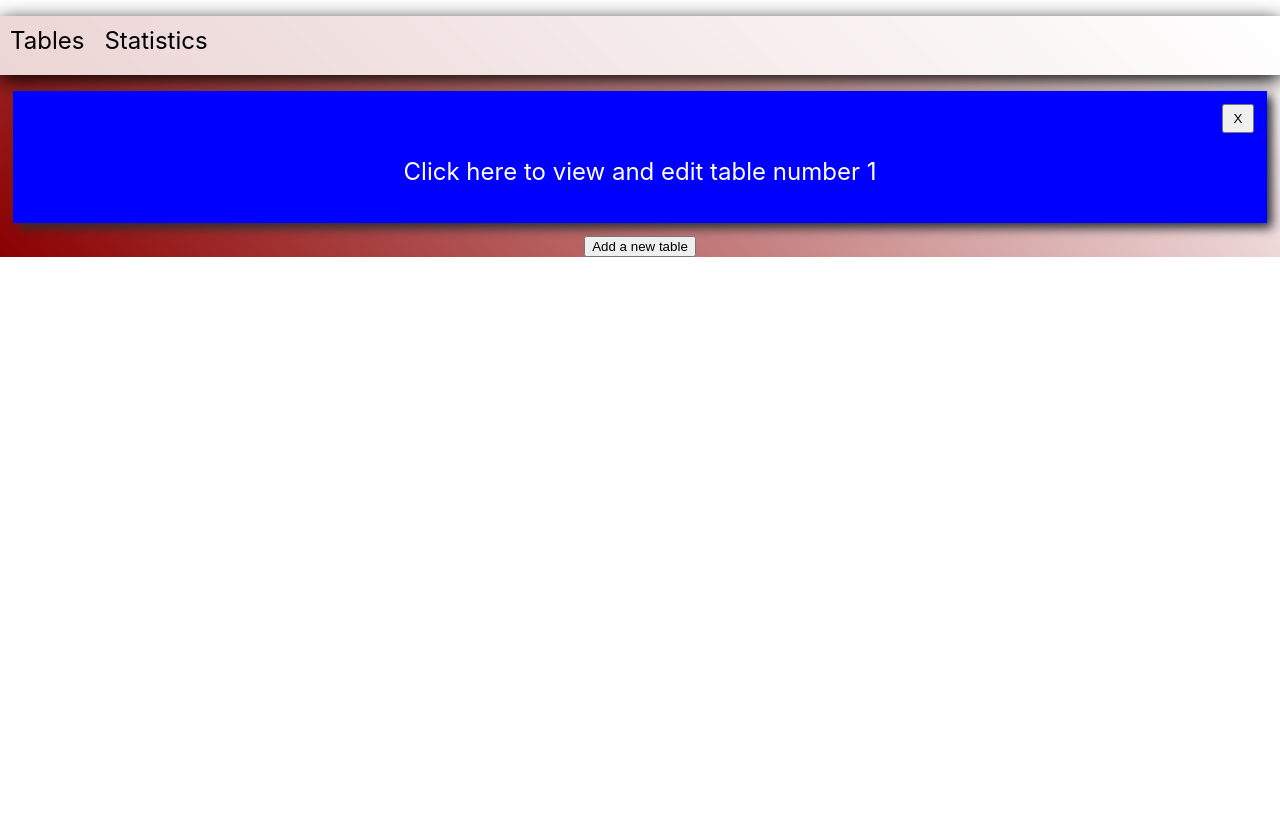
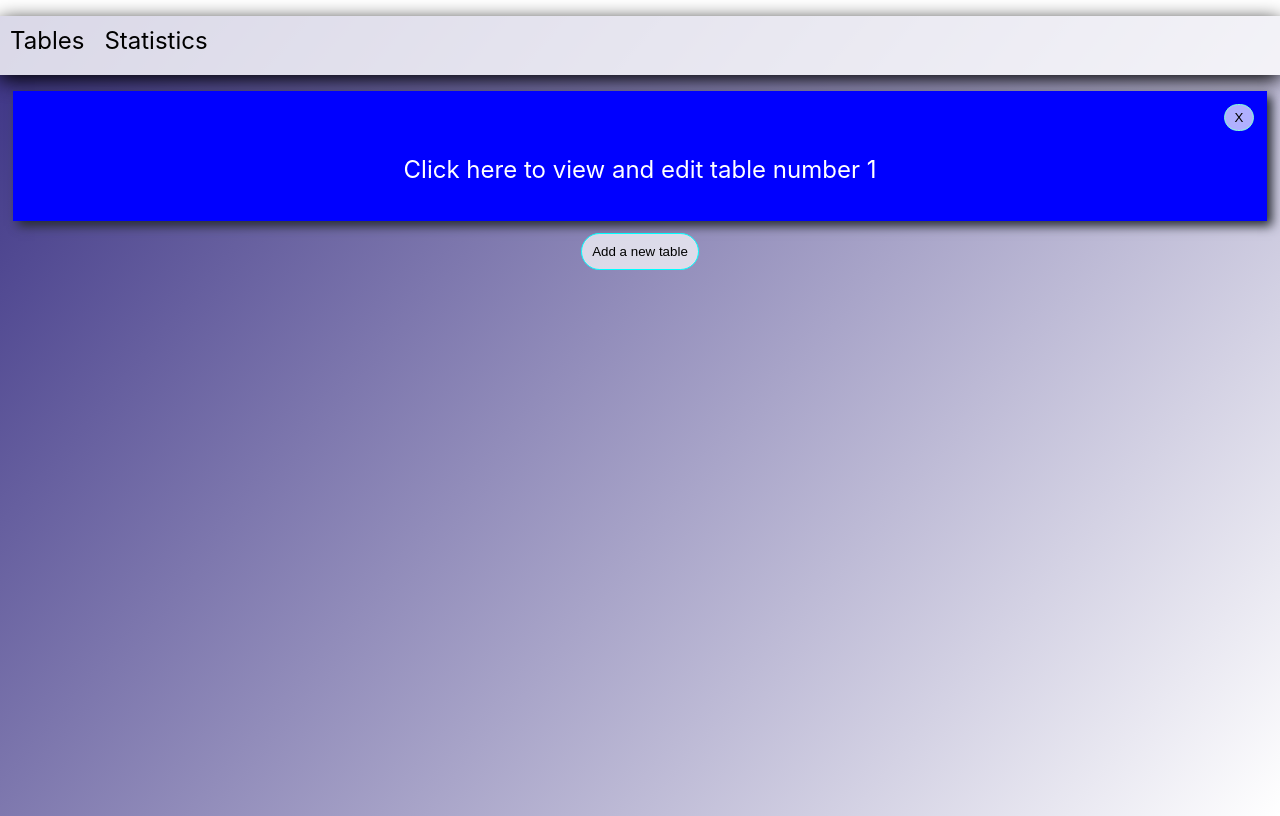
Before and after one commit to catsmonster/Restaurant-app, a React (Create React App) app: page / in a window 1280 px wide. Built offline with nearby package versions, Linux system fonts and the light colour scheme.

Commit message:
statistics functionality added

```diff
--- a/src/components/Menu/Menu.css
+++ b/src/components/Menu/Menu.css
@@ -1,14 +1,20 @@
 ul {
     list-style-type: none;
+}
+
+.menuItem {
+    justify-content: center;
     cursor: pointer;
     user-select: none;
 }
 
 div.menuContainer {
+    justify-content: center;
     display: flex;
     padding-right: 35px;
     background: steelblue;
     margin: 25px;
+    box-shadow: 0 10px 20px;
 }
 
 div.menuContainer :active {
@@ -18,3 +24,9 @@ div.menuContainer :active {
 .menuContainer li {
     font-size: 1.3rem;
 }
+
+.deleteBtn {
+    border-radius: 20px;
+    border: aquamarine solid 1px;
+    background: #ffffffb0;
+}
--- a/src/components/Menu/Menu.js
+++ b/src/components/Menu/Menu.js
@@ -7,7 +7,7 @@ const Menu = ({name, price, onClickMenu}) => {
             <ul className='menuItem'>
                 <li>{name}</li>
             </ul>
-            <ul className='menuPrice'>
+            <ul className='menuItem'>
                 <li>{price}</li>
             </ul>
         </div>
--- a/src/components/Navigation/Navigation.css
+++ b/src/components/Navigation/Navigation.css
@@ -9,7 +9,7 @@
 .NavLi {
     justify-content: left;
     padding-right: 20px;
+    font-size: 1.5rem;
     cursor: pointer;
     user-select: none;
-    font-size: 1.5rem;
 }
--- a/src/components/Orders/Orders.css
+++ b/src/components/Orders/Orders.css
@@ -17,3 +17,7 @@ span {
     flex-direction: column;
     align-items: flex-start;
 }
+
+.foodContainer {
+    margin-bottom: 20px;
+}
--- a/src/components/Orders/Orders.js
+++ b/src/components/Orders/Orders.js
@@ -52,7 +52,9 @@ const Orders = ({tempTables, clickedTable, setTempTables, logTables, setLogTable
 
     const logTotal = () => {
         const totalWithTip = tempTables[clickedTable].total;
-        setLogTables(logTables + totalWithTip);
+        const updatedLogTables = {...logTables};
+        updatedLogTables.total = logTables.total + totalWithTip;
+        setLogTables(updatedLogTables);
     };
 
     const tipChange = () => {
--- a/src/components/Statistics/Statistics.js
+++ b/src/components/Statistics/Statistics.js
@@ -1,9 +1,34 @@
 import React from 'react';
+import RemoveMenu from "../RemoveMenu/RemoveMenu";
 
-const Statistics = ({logTables}) => {
+const Statistics = ({logTables, setLogTables}) => {
+    let count = {};
+    logTables.orders.forEach((i) => {
+        count[i] = (count[i] || 0) + 1;
+    });
+    let arrCount = Object.entries(count);
+
+    const onRemoveOrderedItem = ({name}) => {
+      const updatedLog = {...logTables};
+      const indexOfItem = updatedLog.orders.indexOf(name[0]);
+      updatedLog.orders.splice(indexOfItem, 1);
+      setLogTables(updatedLog);
+    };
+
+    const selectedMenuArr = arrCount.map((item, i)=> {
+        return <RemoveMenu key={i} id={i} name={arrCount[i]} onRemoveOrderedItem={onRemoveOrderedItem} />
+    });
+
     return (
         <div>
-            {`The total revenue from all checked out tables is ${logTables}`}
+            <h2>To Do list:</h2>
+            <div className='containerOfContainer'>
+                <div className='menuArrayContainer'>
+                    {selectedMenuArr}
+                </div>
+            </div>
+            <h2>Income:</h2>
+            {`The total revenue from all checked out tables is ${parseFloat(logTables.total).toFixed(2)}`}
         </div>
     );
 };
--- a/src/components/Tables/Tables.css
+++ b/src/components/Tables/Tables.css
@@ -0,0 +1,6 @@
+.addTable {
+    padding: 10px;
+    border: aqua solid 1px;
+    background: #ffffffb0;
+    border-radius: 25px;
+}
--- a/src/containers/App.css
+++ b/src/containers/App.css
@@ -1,6 +1,8 @@
 .App {
   text-align: center;
-  background: linear-gradient(45deg, darkred, transparent);
+  background: linear-gradient(130deg, #3b3284, transparent);
+  min-height: 100vh;
+  height: 100%;
 }
 
 .App-logo {
--- a/src/containers/App.js
+++ b/src/containers/App.js
@@ -1,4 +1,4 @@
-import React, {useState} from 'react';
+import React, {useState, useEffect} from 'react';
 import './App.css';
 import Navigation from "../components/Navigation/Navigation";
 import Tables from "../components/Tables/Tables";
@@ -10,7 +10,7 @@ function App() {
   const [clickCount, setClickCount] = useState(1);
   const [path, setPath] = useState('tables');
   const [clickedTable, setClickedTable] = useState(0);
-  const [logTables, setLogTables] = useState(0);
+  const [logTables, setLogTables] = useState({orders: [], total: 0});
   const [tempTables, setTempTables] = useState([{
     id: 0,
     orders: [],
@@ -19,6 +19,16 @@ function App() {
     timeAdded: new Date()
   }]);
 
+    useEffect(()=> {
+        const updatedLogTables = {...logTables};
+        let allOrders = [];
+        for (let i = 0; i < tempTables.length; i++) {
+            allOrders = allOrders.concat(tempTables[i].orders);
+        }
+        updatedLogTables.orders = allOrders;
+        setLogTables(updatedLogTables);
+    },[tempTables]);
+
   return (
       <div className="App">
         <Navigation setPath={setPath} />
@@ -26,7 +36,7 @@ function App() {
             <Tables clickedTable={clickedTable} setClickedTable={setClickedTable} clickCount={clickCount} setClickCount={setClickCount} setTempTables={setTempTables} tempTables={tempTables} path={path} setPath={setPath}/>
             : path.includes(`order_`) ?
                 <Orders logTables={logTables} setLogTables={setLogTables} tempTables={tempTables} clickedTable={clickedTable} setTempTables={setTempTables}/> :
-                <Statistics logTables={logTables}/>
+                <Statistics setLogTables={setLogTables} tempTables={tempTables} logTables={logTables}/>
         }
       </div>
   );
```
